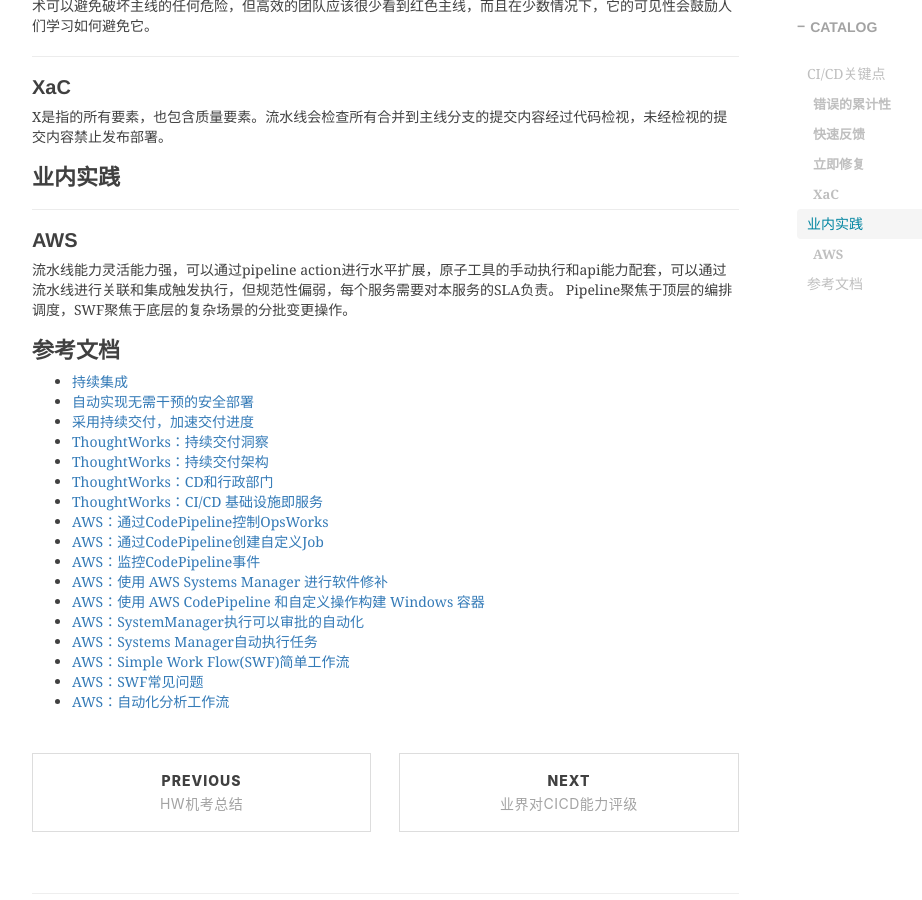
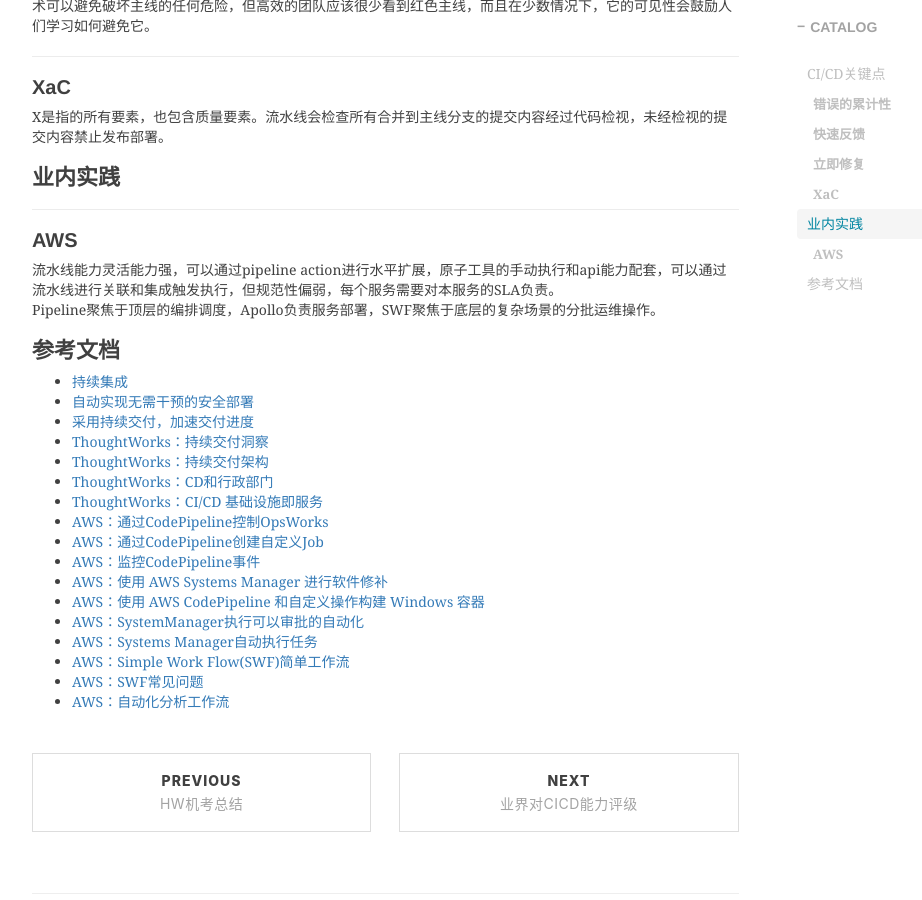
Before and after one commit to shihai1991/shihai1991.github.io, a Jekyll site: the page built from _posts/2024-10-06-持续集成与持续交付.md, in a window 1280 px wide and 900 px high, scrolled down 854 px. Shown: the whole window, without its empty margins (233-1155 px from the left). Built offline with Jekyll 4.4.1, drawn with Linux system fonts in a browser that asks for light colours; nearby versions of some CDN libraries; comment, search, counter and statistics services are not loaded.

Commit message:
Update 2024-10-06-持续集成与持续交付.md

```diff
--- a/_posts/2024-10-06-持续集成与持续交付.md
+++ b/_posts/2024-10-06-持续集成与持续交付.md
@@ -29,7 +29,7 @@
 
 ## AWS
 流水线能力灵活能力强，可以通过pipeline action进行水平扩展，原子工具的手动执行和api能力配套，可以通过流水线进行关联和集成触发执行，但规范性偏弱，每个服务需要对本服务的SLA负责。
-Pipeline聚焦于顶层的编排调度，SWF聚焦于底层的复杂场景的分批变更操作。
+Pipeline聚焦于顶层的编排调度，Apollo负责服务部署，SWF聚焦于底层的复杂场景的分批运维操作。
 
 # 参考文档
 - [持续集成](https://martinfowler.com/articles/continuousIntegration.html)
```
